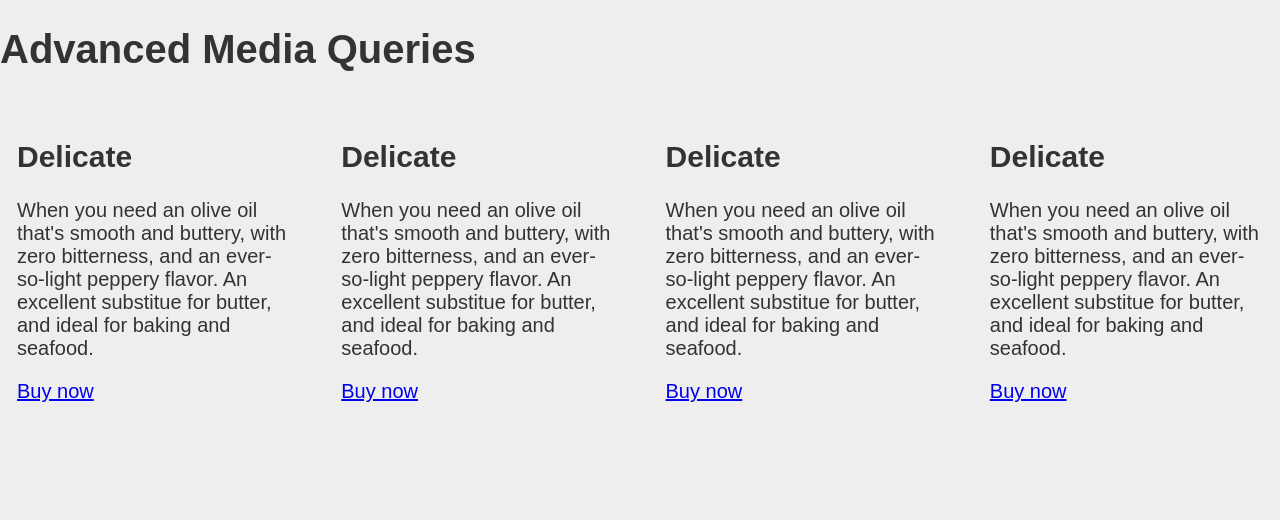
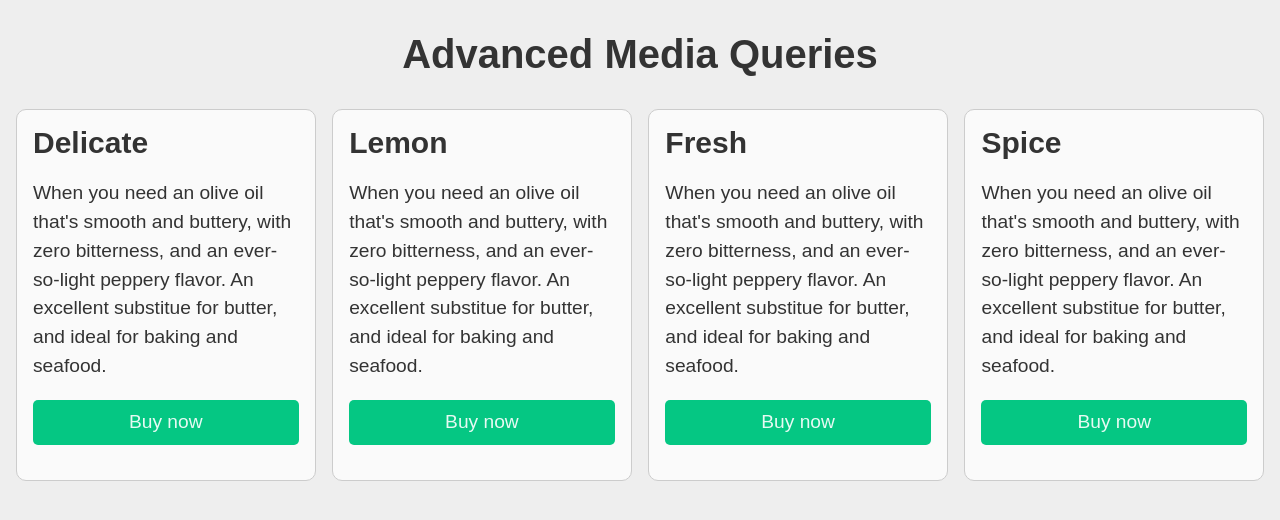
Before and after one commit to frojoe12/css-media-queries, a plain HTML site: page index.html in a window 1280 px wide. Drawn offline with Linux system fonts and the light colour scheme.

Commit message:
polish css

```diff
--- a/index.html
+++ b/index.html
@@ -25,7 +25,7 @@
           <p><a href="#">Buy now</a></p>
         </article>
         <article>
-          <h2>Delicate</h2>
+          <h2>Lemon</h2>
           <i class="fas fas-seedling"></i>
           <p>
             When you need an olive oil that's smooth and buttery, with zero
@@ -35,7 +35,7 @@
           <p><a href="#">Buy now</a></p>
         </article>
         <article>
-          <h2>Delicate</h2>
+          <h2>Fresh</h2>
           <i class="fas fas-seedling"></i>
           <p>
             When you need an olive oil that's smooth and buttery, with zero
@@ -45,7 +45,7 @@
           <p><a href="#">Buy now</a></p>
         </article>
         <article>
-          <h2>Delicate</h2>
+          <h2>Spice</h2>
           <i class="fas fas-seedling"></i>
           <p>
             When you need an olive oil that's smooth and buttery, with zero
--- a/style.css
+++ b/style.css
@@ -7,6 +7,10 @@
   --background-color: #eee;
   --text-color: #333;
   --warning-color: #eb6445;
+  --button-background-color: rgb(5, 199, 131);
+  --button-background-color-hover: rgb(0, 157, 120);
+  --button-text-color: rgba(255, 255, 255, 0.9);
+  --border-color: #ccc;
 }
 body {
   margin: 0;
@@ -16,20 +20,47 @@ body {
   background: var(--background-color);
   color: var(--text-color);
 }
+header {
+  padding: 2rem 1rem 1rem;
+  display: flex;
+  justify-content: center;
+}
+header h1 {
+  margin: 0;
+}
 .row {
   display: flex;
   flex-flow: row wrap;
   justify-content: space-between;
+  padding: 1rem;
 }
 article {
   flex-basis: 24%;
   padding: 1rem;
-  border: 1px solid var(--background-color);
+  border: 1px solid var(--border-color);
   border-radius: 10px;
+  background-color: rgba(255, 255, 255, 0.7);
+}
+article h2 {
+  margin: 0;
+}
+article p {
+  font-size: 1.2rem;
+  line-height: 1.8rem;
+}
+article a {
+  display: block;
+  background: var(--button-background-color);
+  color: var(--button-text-color);
+  padding: 0.5rem 1rem;
+  border-radius: 5px;
+  text-decoration: none;
+  text-align: center;
+  transition: background 0.3s;
+}
+article a:hover {
+  background-color: var(--button-background-color-hover);
 }
 
 @media screen and (min-width: 800px) and (max-width: 900px) {
-  body {
-    background-color: var(--warning-color);
-  }
 }
```
